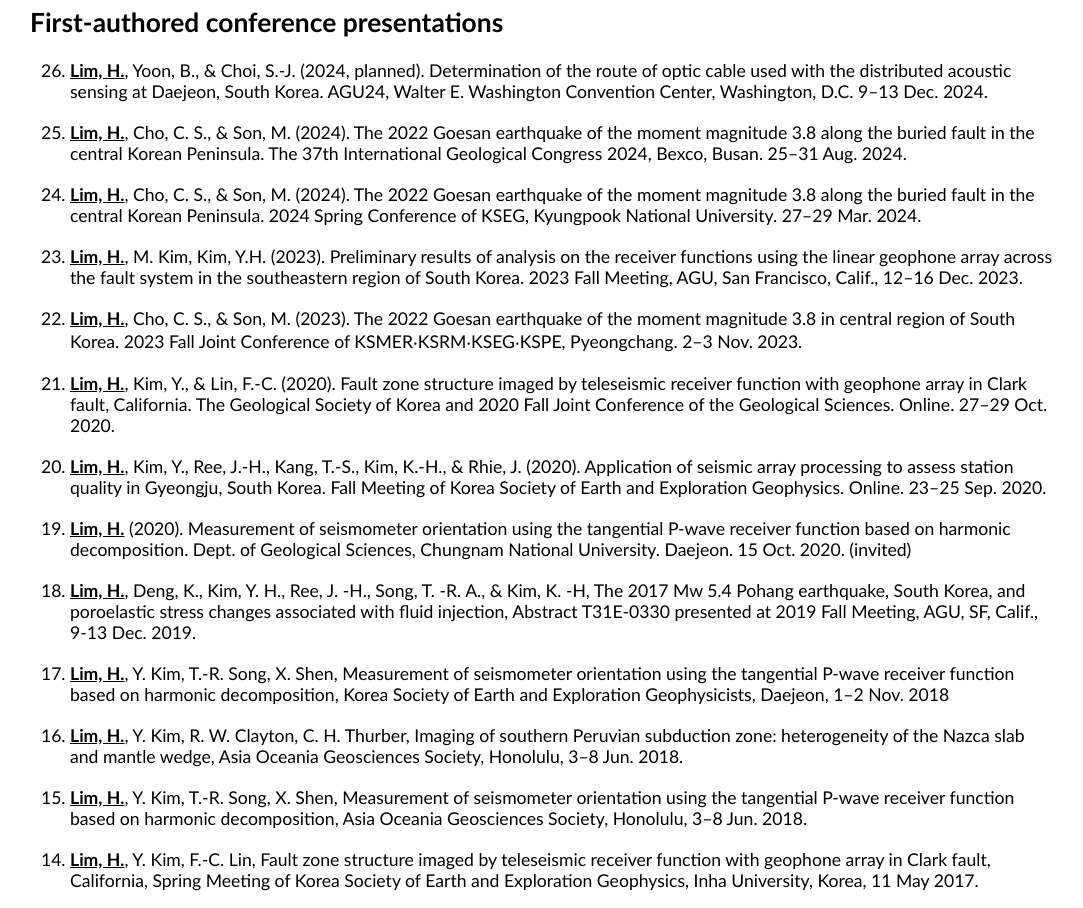
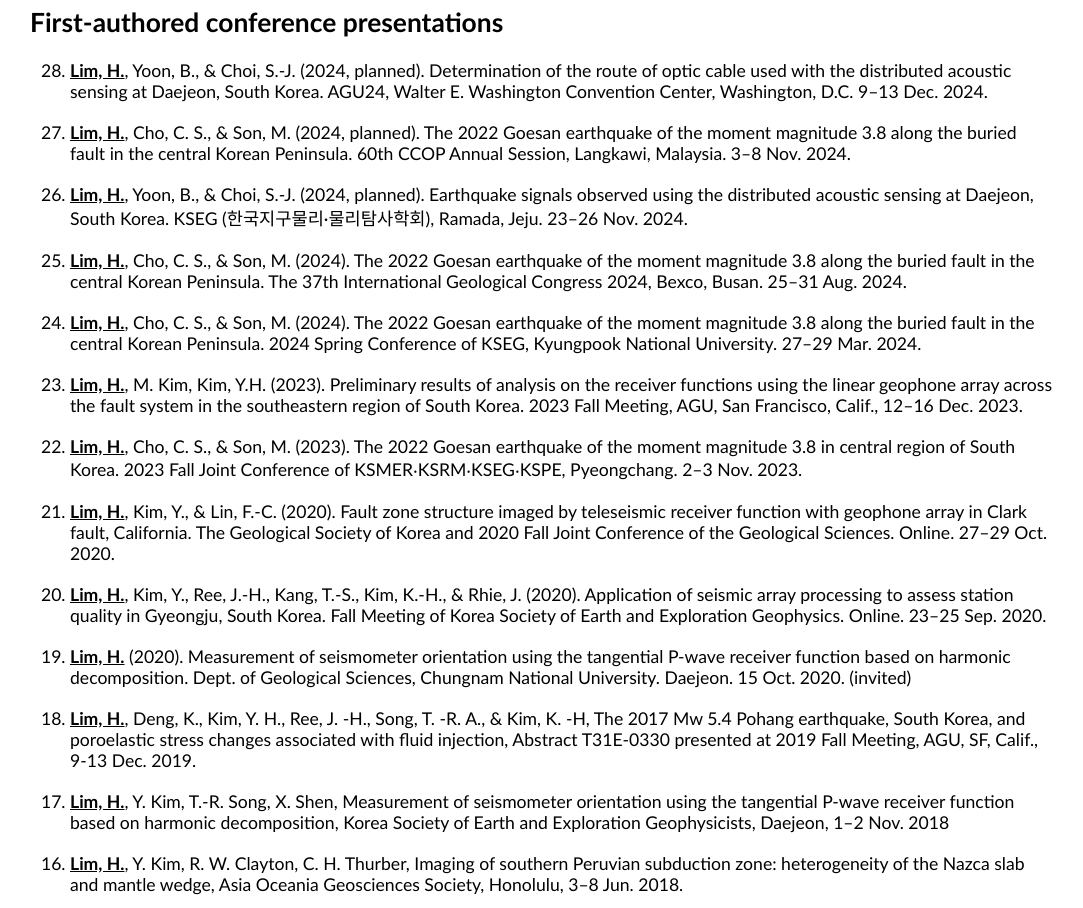
Before and after one commit to lowbontimp/lowbontimp.github.io, a plain HTML site: page publication.html in a window 1280 px wide. Shown: the part 1340-2248 px from the top of the page, without its empty margins (98-1181 px from the left). Drawn offline with Linux system fonts and the light colour scheme.

Commit message:
conference

```diff
--- a/publication.html
+++ b/publication.html
@@ -30,6 +30,8 @@
 	<h2>First-authored conference presentations</h2>
 	<ol reversed>
 <li><b><u>Lim, H.</u></b>, Yoon, B., &amp; Choi, S.-J. (2024, planned). Determination of the route of optic cable used with the distributed acoustic sensing at Daejeon, South Korea. AGU24, Walter E. Washington Convention Center, Washington, D.C. 9–13 Dec. 2024.</li>
+<li><b><u>Lim, H.</u></b>, Cho, C. S., &amp; Son, M. (2024, planned). The 2022 Goesan earthquake of the moment magnitude 3.8 along the buried fault in the central Korean Peninsula. 60th CCOP Annual Session, Langkawi, Malaysia. 3–8 Nov. 2024.</li>
+<li><b><u>Lim, H.</u></b>, Yoon, B., &amp; Choi, S.-J. (2024, planned). Earthquake signals observed using the distributed acoustic sensing at Daejeon, South Korea. KSEG (한국지구물리·물리탐사학회), Ramada, Jeju. 23–26 Nov. 2024.</li>
 <li><b><u>Lim, H.</u></b>, Cho, C. S., &amp; Son, M. (2024). The 2022 Goesan earthquake of the moment magnitude 3.8 along the buried fault in the central Korean Peninsula. The 37th International Geological Congress 2024, Bexco, Busan. 25–31 Aug. 2024.</li>
 <li><b><u>Lim, H.</u></b>, Cho, C. S., &amp; Son, M. (2024). The 2022 Goesan earthquake of the moment magnitude 3.8 along the buried fault in the central Korean Peninsula. 2024 Spring Conference of KSEG, Kyungpook National University. 27–29 Mar. 2024.</li>
 <li><b><u>Lim, H.</u></b>, M. Kim, Kim, Y.H. (2023). Preliminary results of analysis on the receiver functions using the linear geophone array across the fault system in the southeastern region of South Korea. 2023 Fall Meeting, AGU, San Francisco, Calif., 12–16 Dec. 2023.</li>
```
Also changed, not shown: index.html (+1 -1 lines), 1 other file.
